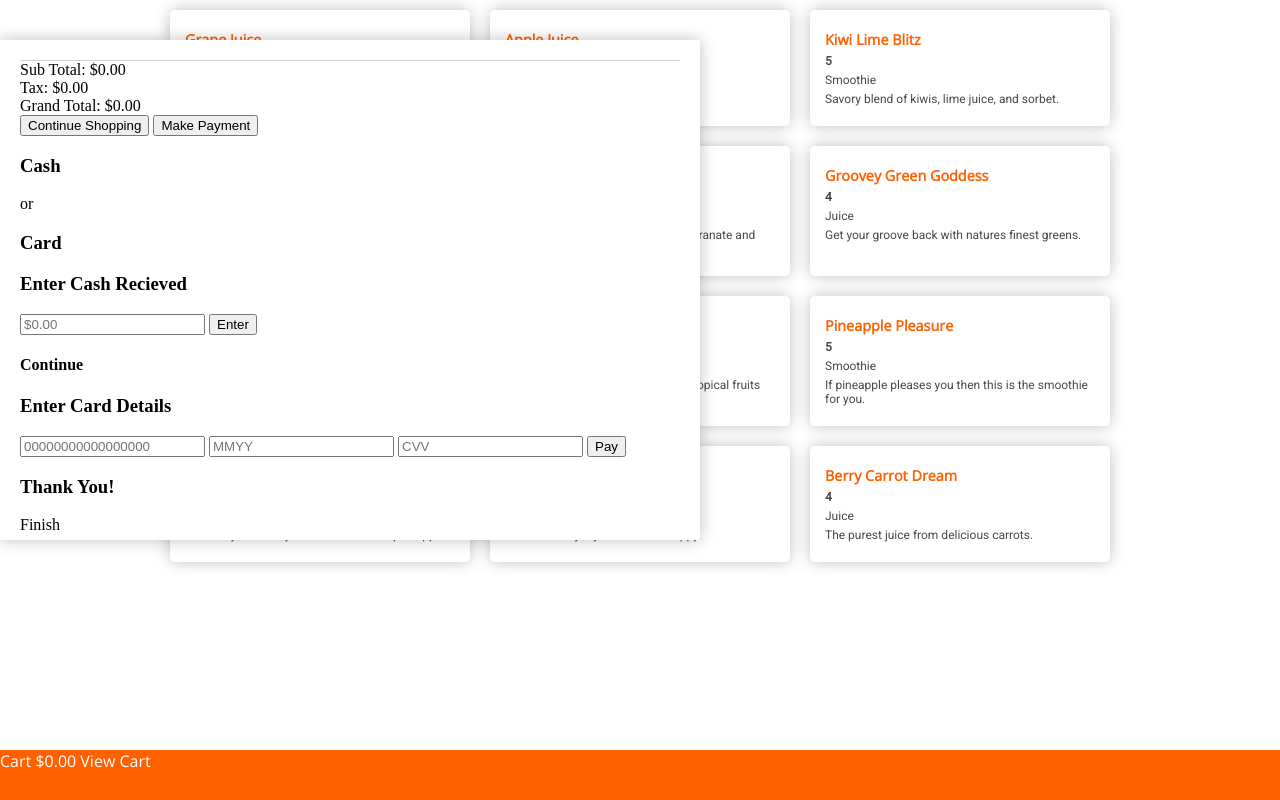
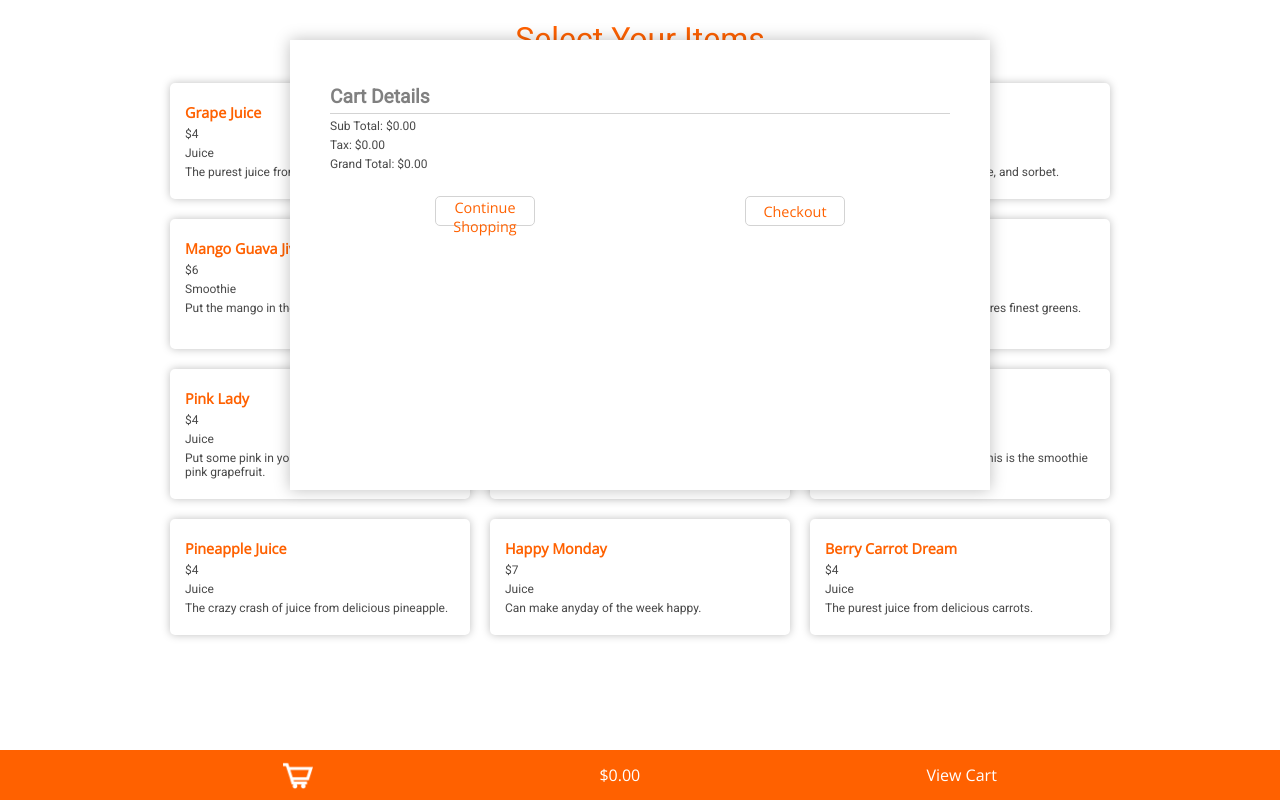
Before and after one commit to josephrossparks/Midterm_POS, a plain HTML site: page index.html in a window 1280 px wide. Both pictures are taken after a click on the element "View Cart". Drawn offline with nearby package versions, Linux system fonts and the light colour scheme.

Commit message:
new css for sloths finished javascript

```diff
--- a/index.html
+++ b/index.html
@@ -11,31 +11,34 @@
   </head>
 
   <body>
-
+    <h1>Select Your Items</h1>
     <div id="shopPage"></div>
 
-    <div id="cartFooter">
-      <span id="cartIcon">Cart</span>
-      <span id="displayItemTotal">$0.00</span>
-      <span id="viewCartButton">View Cart</span>
+    <div id="cartFooterContainer">
+      <div id="cartFooter">
+        <img src="assets/new_cart_icon.png" alt="Shopping Cart Icon" height="30" width="30">
+        <span id="displayItemTotal">$0.00</span>
+        <span id="viewCartButton">View Cart</span>
+      </div>
     </div>
 
     <div id="checkoutContainer"><!--Start of Checkout Container Modal-->
 
       <div id="cartPage"> <!--Cart Screen-->
+        <h3>Cart Details</h3>
         <div id="shoppingCart"></div>
         <div id="shoppingCartTotals"></div>
         <div id="shoppingCartButtons">
-          <input type="button" id="returnToShopPage" value="Continue Shopping" />
-          <input type="button" id="goToPaymentPage" value="Make Payment" />
+          <button id="returnToShopPage">Continue Shopping</button>
+          <button id="goToPaymentPage">Checkout</button>
         </div>
       </div>
 
 
       <div id="cashOrCredit">
-        <h3 id="selectCash">Cash</h3>
-        <p>or</p>
-        <h3 id="selectCard">Card</h3>
+        <h1 id="selectCash">Cash</h1>
+        <p>- or -</p>
+        <h1 id="selectCard">Card</h1>
       </div>
 
 
@@ -49,7 +52,7 @@
       </div>
 
 
-      <div id="creditTransaction">
+      <div id="cardTransaction">
         <h3>Enter Card Details</h3>
         <input type="text" id="cardNumber" placeholder="00000000000000000">
         <input type="text" id="cardExpiration" placeholder="MMYY">
--- a/scripts/index.js
+++ b/scripts/index.js
@@ -103,7 +103,7 @@ masterItemList.forEach(function(item){
 function printItemToShopPage(item) {//Updated all "var" declarations to "let", since this code is re-looped (we don't need to constantly re-declare the variables)
 	let itemContainer = $('<div></div>');//Creates Container
 	let namePTag = $('<h4>'+item.name+'</h4>');//Identifies Name
-	let pricePTag = $('<p><b>'+item.price+'</b></p>');//Identifies Price
+	let pricePTag = $('<p>$'+item.price+'</p>');//Identifies Price
 	let classPTag = $('<p>'+item.class+'</p>');//Identifies Class
 	let descriptionPTag = $('<p>'+item.description+'</p>');//Identifies Description
 
@@ -224,10 +224,9 @@ function listItems(cartObject) {
 	cartObject.forEach(function(item) {
 
 		let lineItemContainer = $('<div></div>');//Creates Container
-		let lineItemPTag = $('<p>'+item.name+'</p>');//List item added
-		let lineItemPricePTag = $('<p>$'+item.price+'</p>');//Price of added item
+		let lineItemPTag = $('<p>$'+ item.price+ ' - '+item.name+'</p>');//Price of added item
 
-		lineItemContainer.append(lineItemPTag).append(lineItemPricePTag);//Add item and price to container
+		lineItemContainer.append(lineItemPTag);//Add item and price to container
 
 		$("#shoppingCart").append(lineItemContainer);//place item container in the DOM
 
--- a/style.css
+++ b/style.css
@@ -17,6 +17,14 @@ body {
 }
 
 /*Style Item Container*/
+h1 {
+	font-family: 'Roboto', sans-serif;
+	font-weight: normal;
+	text-align: center;
+	color: #FF6100;
+	margin: 20px 0 15px 0;
+}
+
 #shopPage {
 	position: relative;
 	margin: 0 auto;
@@ -24,7 +32,7 @@ body {
 	flex-wrap: wrap;
 	justify-content: center;
 	max-width: 1000px;
-
+	margin-bottom: 60px;
 
 }
 
@@ -34,8 +42,9 @@ body {
 	margin: 10px 10px;
 
 	background-color: white;
+
 	border-radius: 5px;
-	box-shadow: 0 0 15px rgba(0, 0, 0, 0.25);
+	box-shadow: 0 0 8px rgba(0, 0, 0, 0.25);
 }
 
 .itemContainer:hover {
@@ -60,18 +69,29 @@ body {
 
 /*Cart Footer Page*/
 
-#cartFooter{
+#cartFooterContainer {
+
+	background-color: #FF6100;
 	position: fixed;
 	bottom: 0;
 
 	height: 50px;
 	width: 100%;
 
-	background-color: #FF6100;
-
 	font-family: 'Open Sans', sans-serif;
 	color: white;
 }
+
+#cartFooter{
+	margin: 0 auto;
+	display: flex;
+	flex-direction: row;
+	align-items: center;
+	justify-content: space-around;
+	height: 50px;
+	max-width: 1000px;
+}
+
 
 #viewCartButton:hover {
 	text-decoration: underline;
@@ -84,22 +104,70 @@ body {
 	display: none;
 	z-index: 100;
 	position: fixed;
-	margin: 0 auto;
 	top: 40px;
+	right: 0;
+	left: 0;
+	margin-left: auto;
+	margin-right: auto;
 
-	padding: 20px;
+	padding: 40px;
 
-	width: 96%;
+	width: 95%;
 	max-width: 700px;
-	max-height: 500px;
+	height: 450px;
 	overflow-y: scroll;
 
 	background-color: white;
 	box-shadow: 0 0 15px rgba(0, 0, 0, 0.25);
-
 }
 
-/*View Cart Screen*/
+#checkoutContainer p {
+	font-family: 'Roboto', sans-serif;
+	font-size: 0.75em;
+	color: #494949;
+	margin: 5px 0;
+}
+
+#shoppingCartButtons {
+	display: flex;
+	justify-content: space-around;
+	flex-wrap: wrap;
+	padding: 20px 0;
+}
+
+#checkoutContainer input {
+	border-style: solid;
+	border-width: 1px;
+	border-color: lightgrey;
+	border-radius: 5px;
+
+	height: 30px;
+}
+
+#checkoutContainer button {
+	background-color: white;
+	color: #FF6100;
+	border-style: solid;
+	border-width: 1px;
+	border-color: lightgrey;
+	border-radius: 5px;
+
+	width: 100px;
+	height: 30px;
+
+	font-family: 'Open Sans', sans-serif;
+	font-size: 0.9em;
+}
+
+#checkoutContainer h3 {
+	font-family: 'Roboto', sans-serif;
+	font-size: 1.2em;
+	color: grey;
+	margin: 5px 0;
+}
+/*Stils and Layout of the Checkout Process*/
+
+
 
 #shoppingCart {
 	max-height: 200px;
@@ -113,3 +181,19 @@ body {
 #checkoutPage {
 	display: block;
 }
+
+#cashOrCredit {
+	display: none;
+}
+
+#cashTransaction {
+	display: none;
+}
+
+#cardTransaction {
+	display: none;
+}
+
+#receiptDisplay {
+	display: none;
+}
```
Also changed, not shown: assets/new_cart_icon.png (added).
